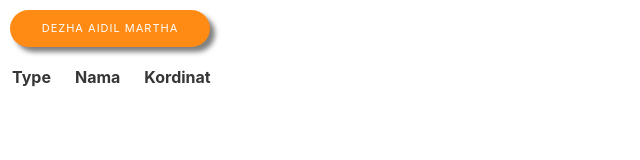
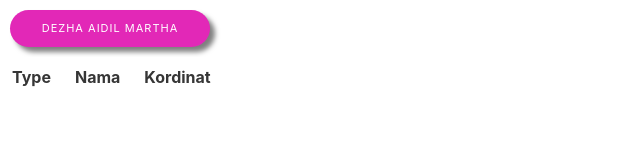
Before and after one commit to dezhamartha17/dezhamartha17.github.io, a plain HTML site: page index.html in a window 1280 px wide. In both pictures the pointer is over the element "DEZHA AIDIL MARTHA". Shown: the whole page, without its empty margins (0-640 px from the left). Drawn offline with nearby package versions, Linux system fonts and the light colour scheme.

Commit message:
change css

```diff
--- a/index.html
+++ b/index.html
@@ -22,7 +22,7 @@
     border: 1px solid black;
     border: transparent;
     width: 200px;
-    background-color: rgb(255, 138, 20);
+    background-color: rgb(226, 40, 183);
     color: white;
     border-radius: 30px;
     text-align: center;
```
